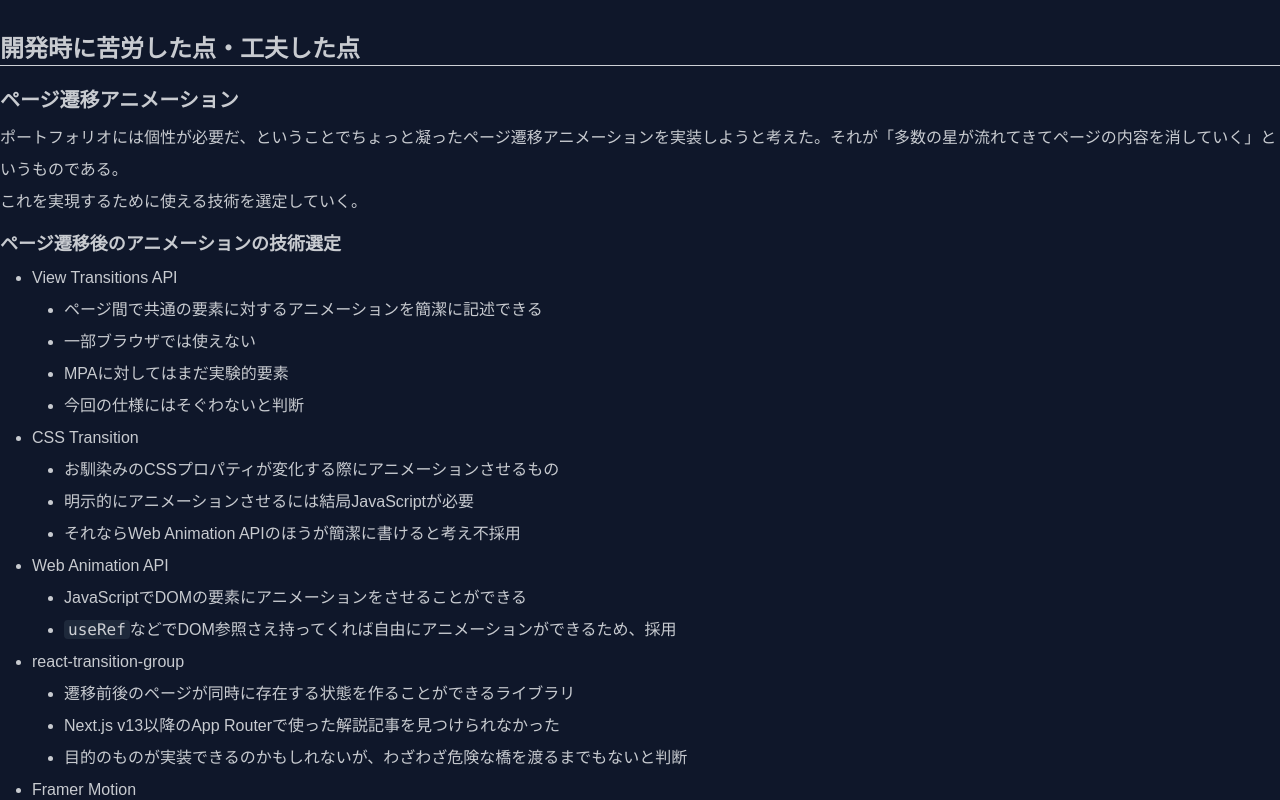
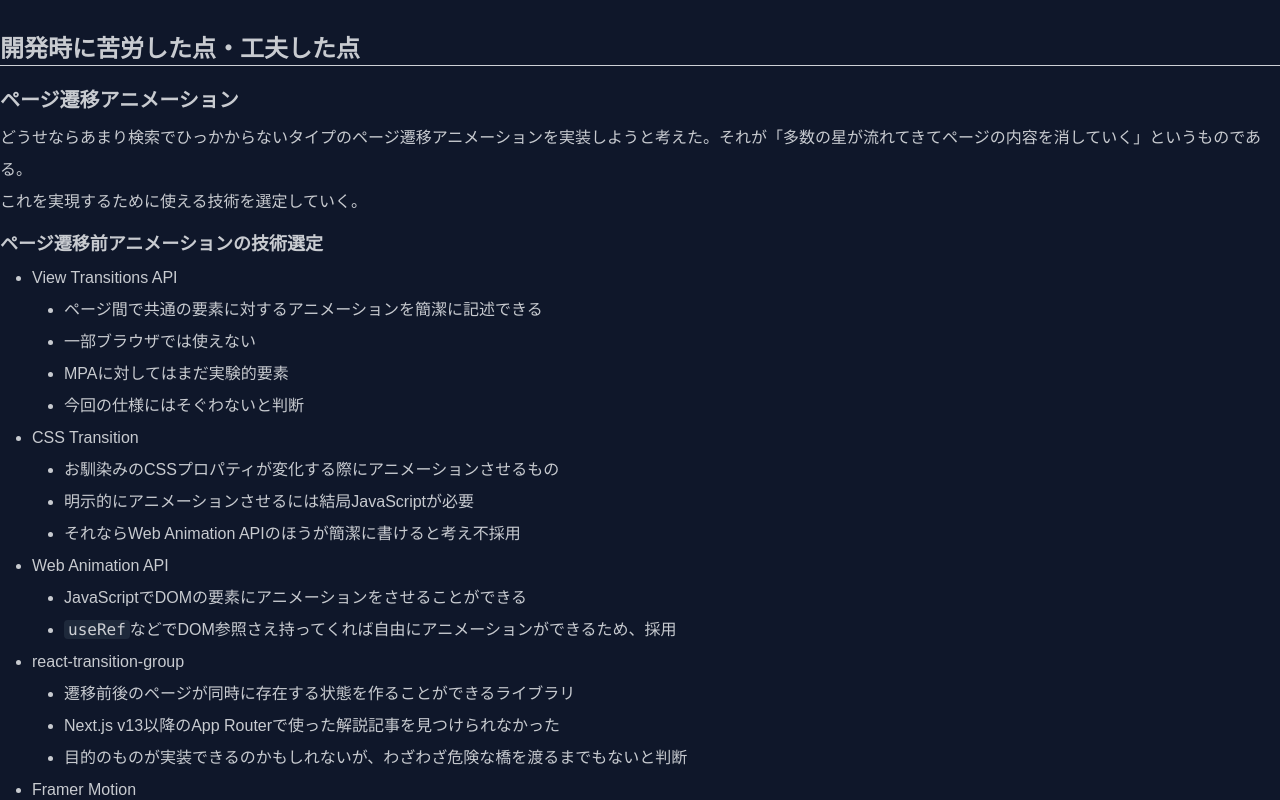
Before and after one commit to matcher9131/portfolio, a Next.js app: page /works/portfolio in a window 1280 px wide. Shown: the part 1160-1960 px from the top of the page. Built offline with nearby package versions, Linux system fonts and the light colour scheme.

Commit message:
Fix typo

```diff
--- a/app/_components/pageTransition/pageTransitionKeyframes.ts
+++ b/app/_components/pageTransition/pageTransitionKeyframes.ts
@@ -106,6 +106,6 @@ const factories: KeyframesFactory[] = [
     },
 ];
 
-export const getKeyframesFactory = (randomNumbers: number): KeyframesFactory => {
-    return { ...factories[Math.floor(randomNumbers * 3)] };
+export const getKeyframesFactory = (randomNumber: number): KeyframesFactory => {
+    return { ...factories[Math.floor(randomNumber * 3)] };
 };
--- a/app/_components/pageTransition/usePageTransitionAnimation.ts
+++ b/app/_components/pageTransition/usePageTransitionAnimation.ts
@@ -70,7 +70,7 @@ export const usePageTransitionAnimation = (): UsePageTransitionAnimationReturnTy
                     },
                 ],
                 {
-                    duration: 150,
+                    duration: 200,
                     fill: "forwards",
                     easing: "ease-in",
                 },
--- a/app/works/portfolio/page.tsx
+++ b/app/works/portfolio/page.tsx
@@ -75,12 +75,12 @@ const Portfolio = (): JSX.Element => {
             <h2>開発時に苦労した点・工夫した点</h2>
             <h3>ページ遷移アニメーション</h3>
             <p>
-                ポートフォリオには個性が必要だ、ということでちょっと凝ったページ遷移アニメーションを実装しようと考えた。それが「多数の星が流れてきてページの内容を消していく」というものである。
+                どうせならあまり検索でひっかからないタイプのページ遷移アニメーションを実装しようと考えた。それが「多数の星が流れてきてページの内容を消していく」というものである。
                 <br />
                 これを実現するために使える技術を選定していく。
             </p>
 
-            <h4>ページ遷移後のアニメーションの技術選定</h4>
+            <h4>ページ遷移前アニメーションの技術選定</h4>
             <ul>
                 <li>
                     View Transitions API
@@ -208,11 +208,11 @@ const Portfolio = (): JSX.Element => {
             <p>
                 先述のカスタムフック<CodeInline>usePageTransitionAnimation</CodeInline>
                 にページ遷移後のアニメーションを行うメソッド
-                <CodeInline>animateBeforeTransition</CodeInline>
+                <CodeInline>animateAfterTransition</CodeInline>
                 を実装し、これを然るべきところでimportして使う。
                 <br />
                 その然るべき場所というのは<CodeInline>template</CodeInline>である。<CodeInline>useEffect</CodeInline>
-                でURLの変化を検知し、そこに<CodeInline>animateBeforeTransition</CodeInline>を仕込む。
+                でURLの変化を検知し、そこに<CodeInline>animateAfterTransition</CodeInline>を仕込む。
             </p>
             <TemplateEffect />
         </article>
```
